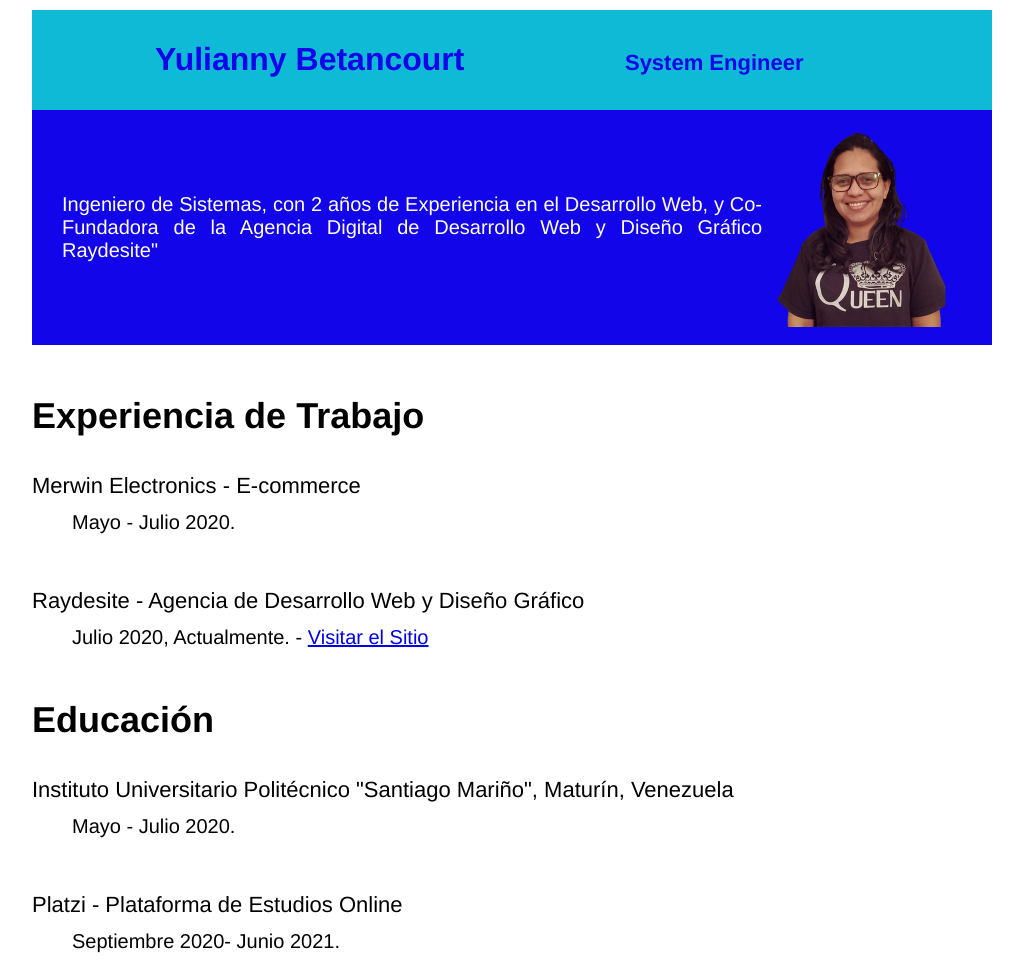
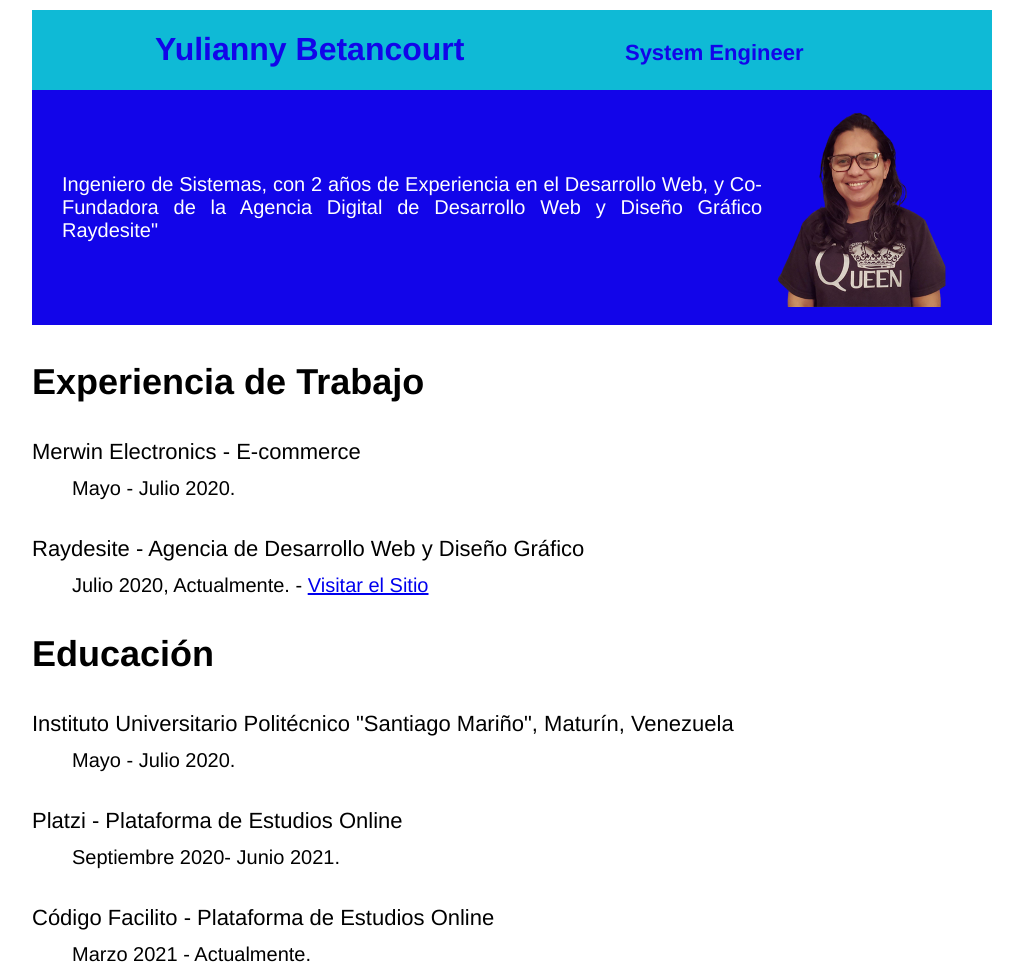
Before and after one commit to yuliannydev/HTML-CSS-JAVASCRIPT, a plain HTML site: page Curriculum-Vitae/index.html in a window 1280 px wide. Shown: the top 969 px of the page, without its empty margins (128-1151 px from the left). Drawn offline with Linux system fonts and the light colour scheme.

Commit message:
:art: Re-structure the code HTML
Modify elements and tags

```diff
--- a/Curriculum-Vitae/index.html
+++ b/Curriculum-Vitae/index.html
@@ -21,7 +21,6 @@
     <link rel="stylesheet" href="styles.css" />
   </head>
   <body>
-    <div class="Header">
     <!-- this is a Header -->
     <header>
       <!-- this is a Name personal -->
@@ -43,18 +42,16 @@
         style="float: right"
       />
     </div>
-    </div>
 
-    <!-- Information of CV-->
-    <section>
-      <div class="contenedor">
+    <!-- Information of Curriculum Vitae-->
+    <main>
       <div>
         <h3>Experiencia de Trabajo</h3>
         <!-- Lista de definiciones -->
         <dl>
           <dt>Merwin Electronics - E-commerce</dt>
           <dd>Mayo - Julio 2020.</dd>
-            <br />
+
           <dt>Raydesite - Agencia de Desarrollo Web y Diseño Gráfico</dt>
           <dd>
             Julio 2020, Actualmente. -
@@ -72,15 +69,15 @@
             Venezuela
           </dt>
           <dd>Mayo - Julio 2020.</dd>
-            <br />
+
           <dt>Platzi - Plataforma de Estudios Online</dt>
           <dd>Septiembre 2020- Junio 2021.</dd>
-            <br />
+
           <dt>Código Facilito - Plataforma de Estudios Online</dt>
           <dd>Marzo 2021 - Actualmente.</dd>
         </dl>
       </div>
-
+      <div>
         <h3>Certificados</h3>
         <dl>
           <dt>Curso de Asincronismo con JavaScript</dt>
@@ -102,6 +99,10 @@
           <dd>Agosto 2021.</dd>
         </dl>
       </div>
-    </section>
+    </main>
+    <footer>
+      Creado con mucho 💜 por
+      <a href="https://twitter.com/yuliannydev">@yuliannydev</a>
+    </footer>
   </body>
 </html>
--- a/Curriculum-Vitae/styles.css
+++ b/Curriculum-Vitae/styles.css
@@ -3,17 +3,13 @@ body {
   margin: 0;
   text-align: center;
   padding: 10px;
+  width: 960px;
+  margin-left: auto;
+  margin-right: auto;
 }
 header {
   background-color: #0fbad6;
   color: #1205e9;
-  padding: 10px;
-}
-.Header {
-  width: 960px;
-  margin: 0;
-  margin-left: auto;
-  margin-right: auto;
 }
 h1 {
   display: inline-block;
@@ -41,11 +37,7 @@ p {
   display: flex;
   align-items: center;
 }
-.contenedor {
-  width: 960px;
-  height: 200px;
-  margin-left: auto;
-  margin-right: auto;
+main {
   text-align: justify;
 }
 dt {
@@ -57,5 +49,13 @@ dd {
   font-size: 20px;
 }
 div {
-  margin-top: 50px;
+  margin-top: 10px;
 }
+footer {
+  color: #1205e9;
+  width: 100vh;
+  height: 50px;
+
+  text-align: center;
+  font-size: 22px;
+}
```
Lines whose indentation alone changed are shown as unchanged.
